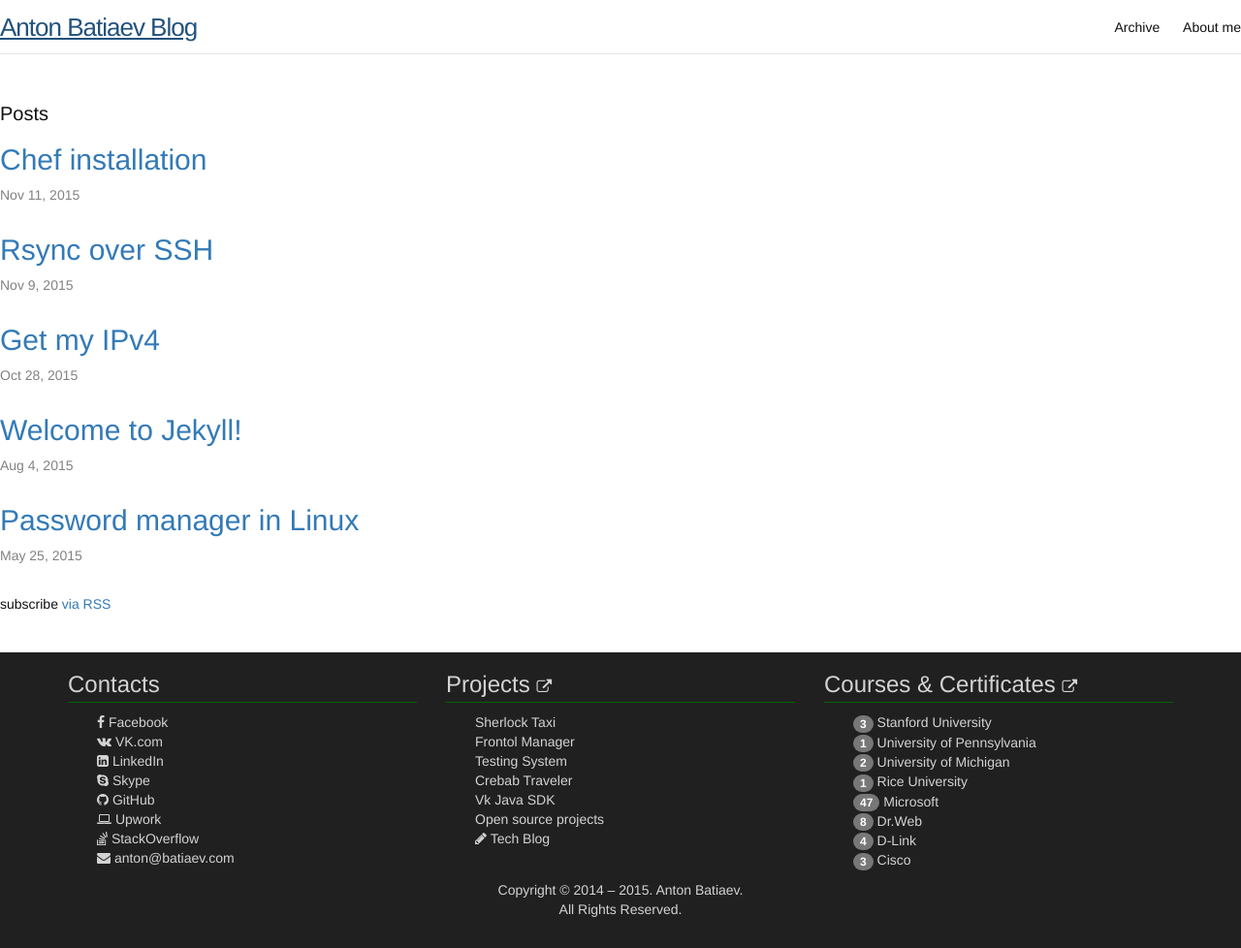
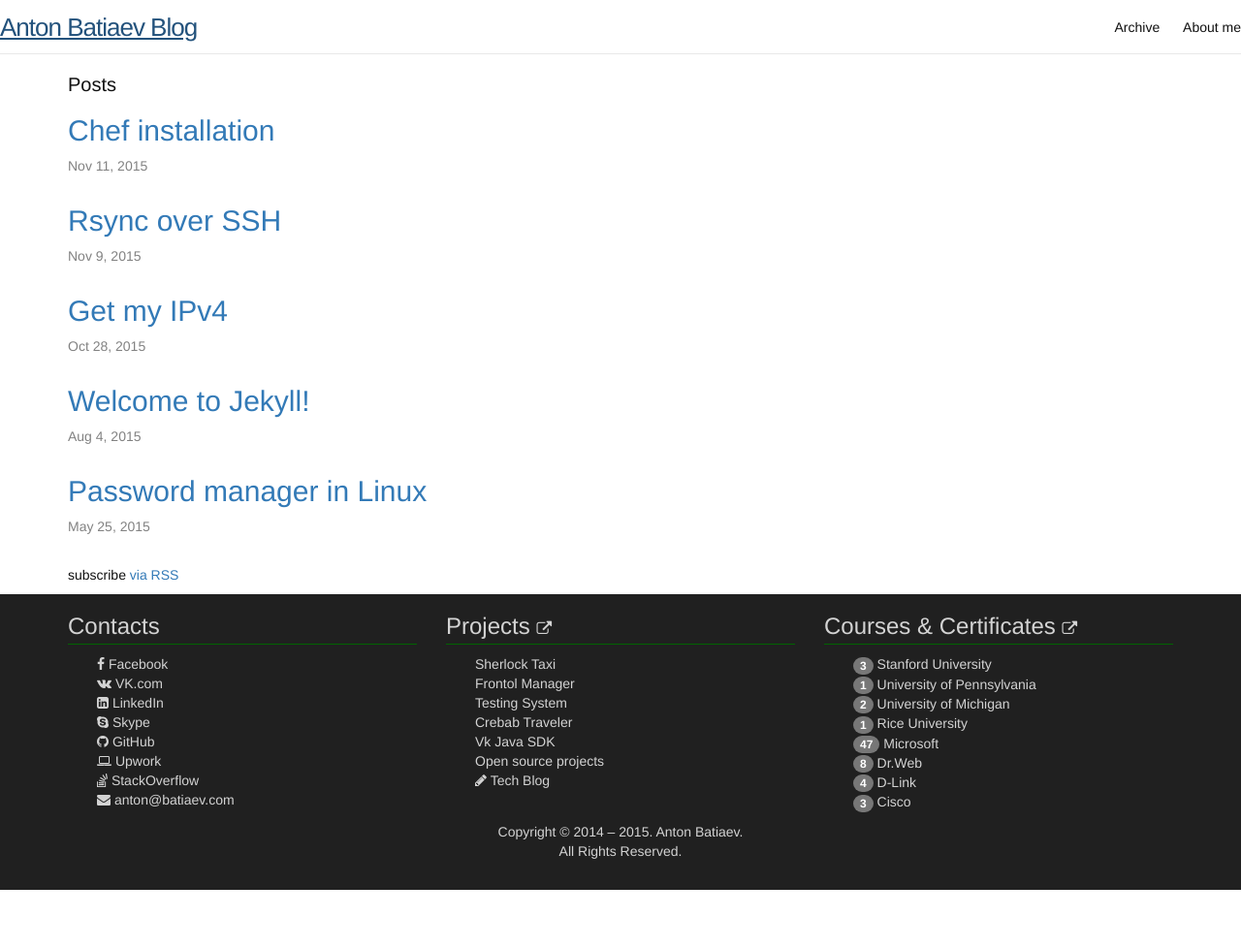
Before and after one commit to Batiaev/blog, a Jekyll site: the page built from index.html, in a window 1280 px wide. Shown: the whole page at 97% size. Built offline with Jekyll 4.4.1, drawn with Linux system fonts in a browser that asks for light colours; after the commit the page ends 918 px from its top, so only the background shows below that.

Commit message:
fix stylesheets

```diff
--- a/_layouts/default.html
+++ b/_layouts/default.html
@@ -3,7 +3,7 @@
   {% include head.html %}
   <body>
     {% include header.html %}
-    <div class="page-content">
+    <div class="container">
       {{ content }}
     </div>
     {% include footer.html %}
```
